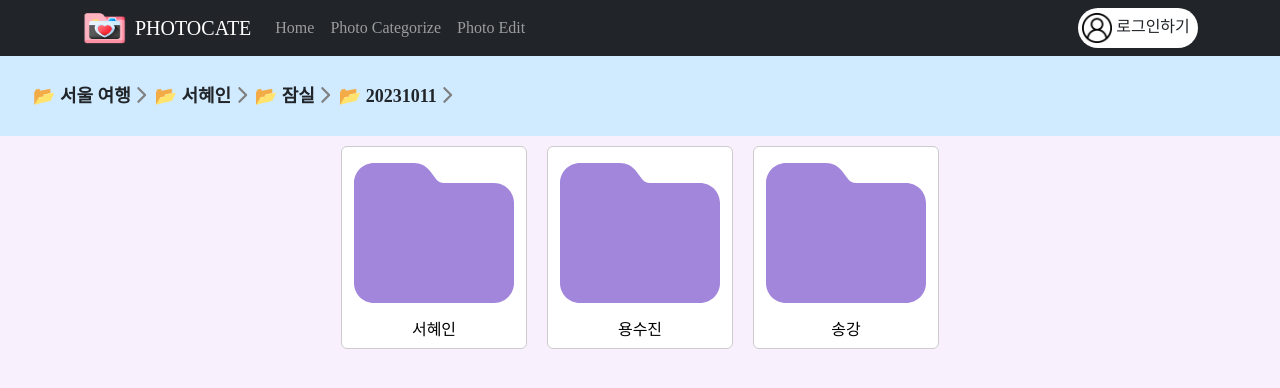
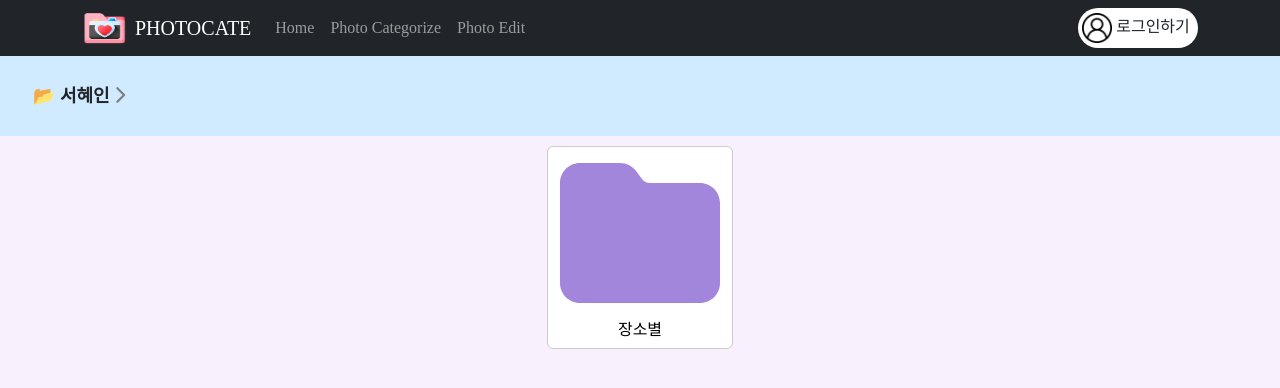
Before and after one commit to puputia/PHOTOCATE, a React (Create React App) app: page /Categorize in a window 1280 px wide. Both pictures are taken after a click on the button "서혜인". Shown: the top 388 px of the page. Built offline with nearby package versions, Linux system fonts and the light colour scheme; a web font is replaced by a local one.

Commit message:
Categorize 페이지 폴더구조 구현

```diff
--- a/src/components/Folder.js
+++ b/src/components/Folder.js
@@ -3,7 +3,7 @@ import { FontAwesomeIcon } from "@fortawesome/react-fontawesome";
 import { faFolder } from "@fortawesome/free-solid-svg-icons";
 import Button from 'react-bootstrap/Button';
 
-const Folder = ({ folderName }) => {
+const Folder = ({ folderName, onClick }) => {
   return (
     <Button
       variant="outline-success"
@@ -14,6 +14,7 @@ const Folder = ({ folderName }) => {
         backgroundColor: "white",
         color: "black"
       }}
+      onClick={onClick}
     >
       <FontAwesomeIcon icon={faFolder} style={{ height: "20vh", color: "#A286DB" }} />
       <div>{folderName}</div>
--- a/src/components/FolderList.js
+++ b/src/components/FolderList.js
@@ -1,11 +1,13 @@
+// FolderList.js
+
 import React from "react";
 import Folder from "./Folder";
 
-const FolderList = ({ folders }) => {
+const FolderList = ({ folders, onFolderClick }) => {
   return (
     <div style={{ textAlign: "center", alignItems: "center" }}>
       {folders.map((folder, index) => (
-        <Folder key={index} folderName={folder.name} />
+        <Folder key={index} folderName={folder.name} onClick={() => onFolderClick(folder)} />
       ))}
     </div>
   );
--- a/src/pages/Categorize.js
+++ b/src/pages/Categorize.js
@@ -1,4 +1,6 @@
-import React from "react";
+// Categorize.js
+
+import React, { useState } from "react";
 import styled from "styled-components";
 import oc from "open-color";
 import "../App.css";
@@ -11,47 +13,67 @@ import { FontAwesomeIcon } from "@fortawesome/react-fontawesome";
 import Button from "react-bootstrap/Button";
 import { faChevronRight } from "@fortawesome/free-solid-svg-icons";
 
-
 const folders = [
-  { name: "서혜인" },
-  { name: "용수진" },
-  { name: "송강" },
-  // 여러 폴더를 추가할 수 있습니다.
+  {
+    name: "서혜인",
+    subfolders: [
+      { name: "장소별", subfolders: [{ name: "시간별", subfolders: [] }] },
+    ],
+  },
+  {
+    name: "용수진",
+    subfolders: [
+      { name: "장소별", subfolders: [{ name: "시간별", subfolders: [] }] },
+    ],
+  },
+  {
+    name: "송강",
+    subfolders: [
+      { name: "장소별", subfolders: [{ name: "시간별", subfolders: [] }] },
+    ],
+  },
+  // 필요에 따라 더 많은 폴더 및 서브폴더를 추가하세요.
 ];
 
+const Categorize = () => {
+  const [selectedFolder, setSelectedFolder] = useState(null);
+  const [currentPath, setCurrentPath] = useState([]);
 
+  const handleFolderClick = (folder) => {
+    setSelectedFolder(folder);
 
-const Categorize = () => {
+    // 클릭한 폴더의 이름을 현재 경로에 추가
+    setCurrentPath((prevPath) => [...prevPath, folder.name]);
+  };
+
   return (
     <CateContainer>
       <Header />
 
       <TitleWrap>
-        <Title>
-          {/* 공유폴더 */}
-          📂&nbsp;서울 여행&nbsp;
-          <FontAwesomeIcon icon={faChevronRight} style={{ color: "gray" }} />
-        </Title>
-        {/* 사용자폴더 */}
-        <Title>
-          📂&nbsp;서혜인&nbsp;
-          <FontAwesomeIcon icon={faChevronRight} style={{ color: "gray" }} />
-        </Title>
-        {/* 장소폴더 */}
-        <Title>
-          📂&nbsp;잠실&nbsp;
-          <FontAwesomeIcon icon={faChevronRight} style={{ color: "gray" }} />
-        </Title>
-        {/* 시간폴더 */}
-        <Title>
-          📂&nbsp;20231011&nbsp;
-          <FontAwesomeIcon icon={faChevronRight} style={{ color: "gray" }} />
-        </Title>
+        {currentPath.length > 0 ? (
+          <>
+            {currentPath.map((folderName, index) => (
+              <Title key={index}>
+                📂&nbsp;{folderName}&nbsp;
+                <FontAwesomeIcon
+                  icon={faChevronRight}
+                  style={{ color: "gray" }}
+                />
+              </Title>
+            ))}
+          </>
+        ) : (
+          <Title>📂&nbsp;공유 폴더&nbsp;</Title>
+        )}
       </TitleWrap>
 
       <CateContents>
         <Container>
-          <FolderList folders={folders} />
+          <FolderList
+            folders={selectedFolder ? selectedFolder.subfolders || [] : folders}
+            onFolderClick={handleFolderClick}
+          />
         </Container>
       </CateContents>
     </CateContainer>
```
